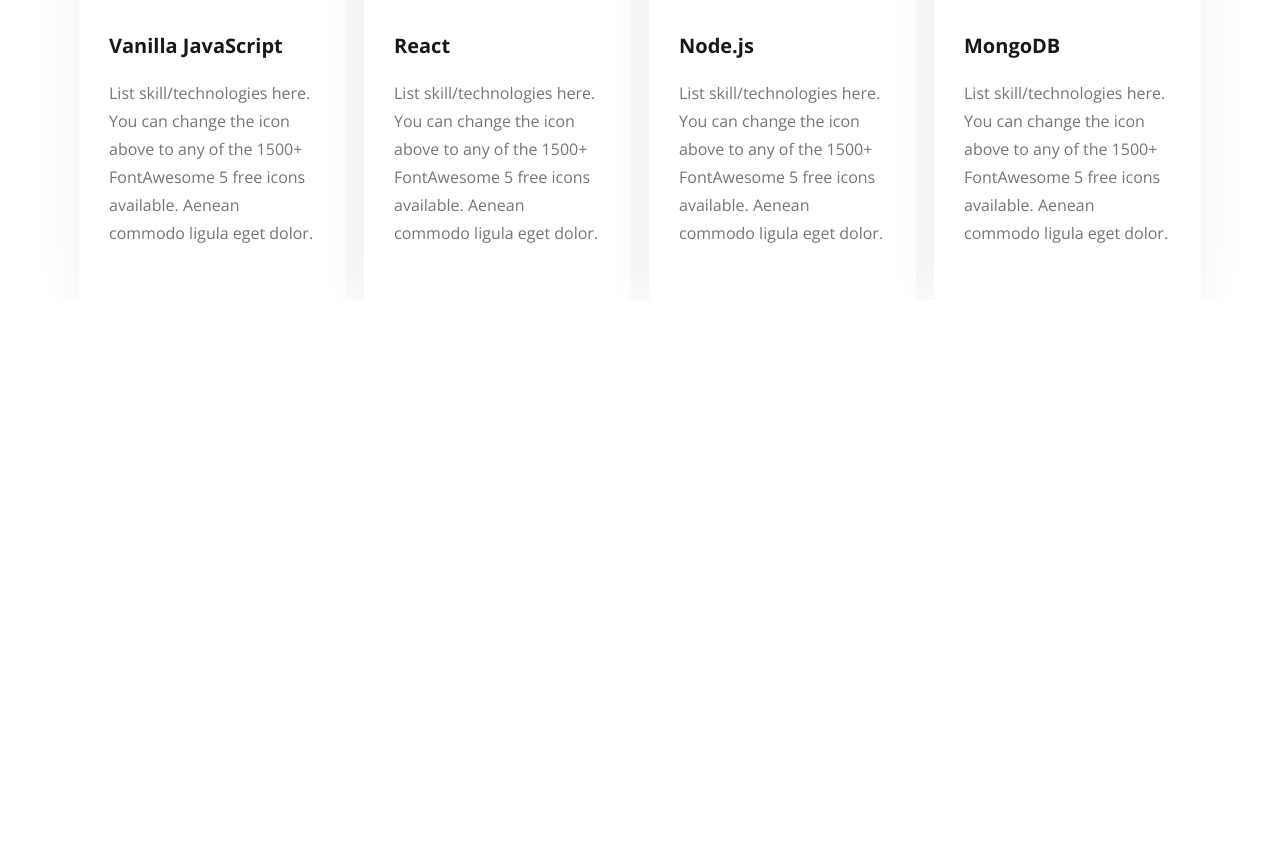
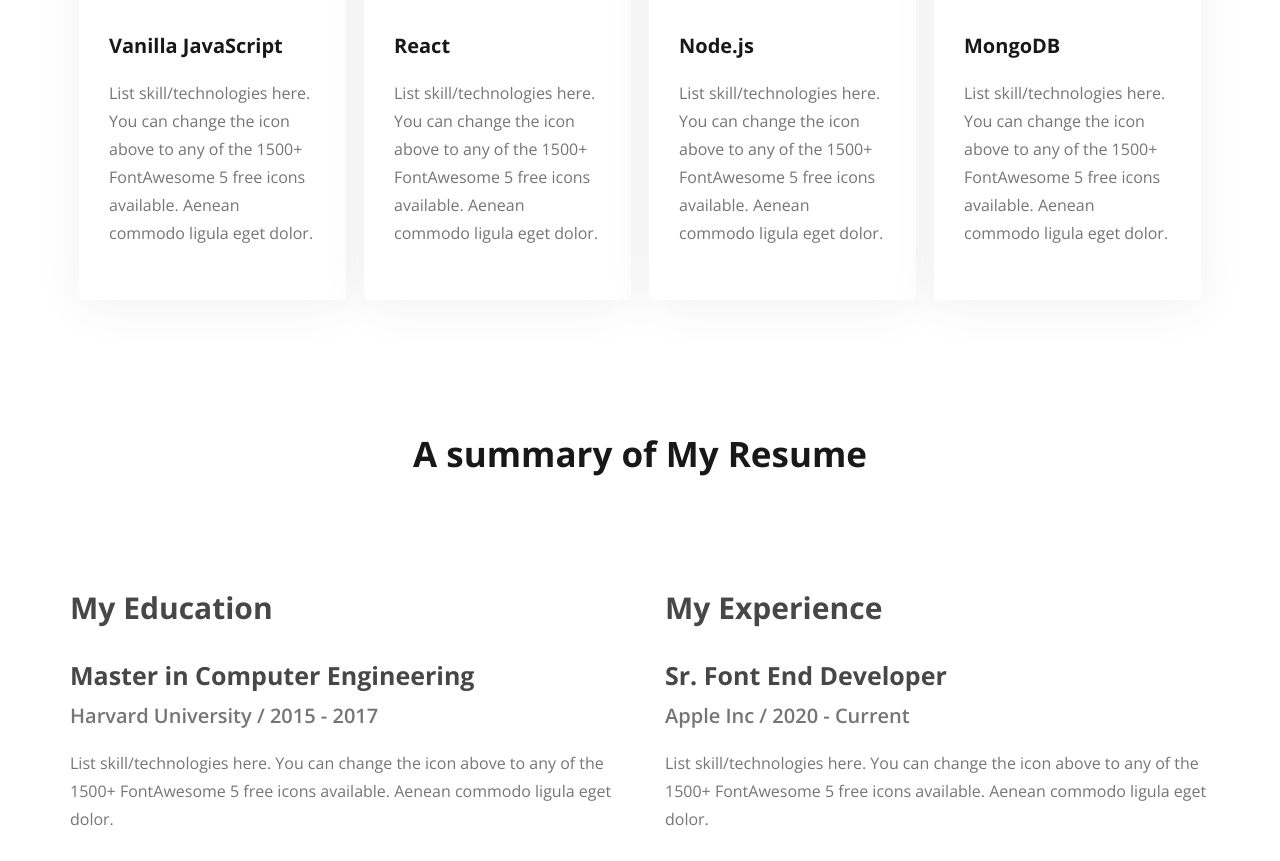
Before and after one commit to KMTonmoy/web-developer-portfolio, a plain HTML site: page index.html in a window 1280 px wide. Shown: the part 1933-2794 px from the top of the page. Before the commit the page ends 2233 px from the top, so only its background shows below. Drawn offline with nearby package versions, Linux system fonts and the light colour scheme.

Commit message:
resume Section added Fully

```diff
--- a/index.html
+++ b/index.html
@@ -75,30 +75,101 @@
                 <div class="skill">
                     <img src="images/icons/js.png" alt="">
                     <h3 class="skill-name">Vanilla JavaScript</h3>
-                    <p class="skill-desc">List skill/technologies here. You can change the icon above to any of the 1500+ FontAwesome 5
+                    <p class="skill-desc">List skill/technologies here. You can change the icon above to any of the
+                        1500+ FontAwesome 5
                         free icons available. Aenean commodo ligula eget dolor.</p>
                 </div>
                 <div class="skill">
                     <img src="images/icons/react.png" alt="">
                     <h3 class="skill-name">React</h3>
-                    <p class="skill-desc">List skill/technologies here. You can change the icon above to any of the 1500+ FontAwesome 5
+                    <p class="skill-desc">List skill/technologies here. You can change the icon above to any of the
+                        1500+ FontAwesome 5
                         free icons available. Aenean commodo ligula eget dolor.</p>
                 </div>
                 <div class="skill">
                     <img src="images/icons/nodejs.png" alt="">
                     <h3 class="skill-name">Node.js</h3>
-                    <p class="skill-desc">List skill/technologies here. You can change the icon above to any of the 1500+ FontAwesome 5
+                    <p class="skill-desc">List skill/technologies here. You can change the icon above to any of the
+                        1500+ FontAwesome 5
                         free icons available. Aenean commodo ligula eget dolor.</p>
                 </div>
                 <div class="skill">
                     <img src="images/icons/mongo.png" alt="">
                     <h3 class="skill-name">MongoDB</h3>
-                    <p class="skill-desc">List skill/technologies here. You can change the icon above to any of the 1500+ FontAwesome 5
+                    <p class="skill-desc">List skill/technologies here. You can change the icon above to any of the
+                        1500+ FontAwesome 5
                         free icons available. Aenean commodo ligula eget dolor.</p>
                 </div>
             </div>
 
 
+
+        </section>
+
+
+
+
+
+        <section class="resu">
+            <h3 class="section-title">A summary of My Resume</h3>
+
+            <div class="resume-container">
+                <div class="resume-column">
+                    <h3 class="resume-column-title">My Education</h3>
+
+                    <div class="resume-item hr-line">
+                        <h2 class="resume-item-title">Master in Computer Engineering</h2>
+                        <h2 class="resume-item-institute">Harvard University / 2015 - 2017</h2>
+                        <p class="resume-item-disc">List skill/technologies here. You can change the icon above
+                            to any of the 1500+ FontAwesome 5 free icons available. Aenean commodo ligula eget dolor.
+                        </p>
+                    </div>
+                    <div class="resume-item hr-line">
+                        <h2 class="resume-item-title">Master in Computer Engineering</h2>
+                        <h2 class="resume-item-institute">Harvard University / 2015 - 2017</h2>
+                        <p class="resume-item-disc">List skill/technologies here. You can change the icon above
+                            to any of the 1500+ FontAwesome 5 free icons available. Aenean commodo ligula eget dolor.
+                        </p>
+                    </div>
+                    <div class="resume-item">
+                        <h2 class="resume-item-title">Master in Computer Engineering</h2>
+                        <h2 class="resume-item-institute">Harvard University / 2015 - 2017</h2>
+                        <p class="resume-item-disc">List skill/technologies here. You can change the icon above
+                            to any of the 1500+ FontAwesome 5 free icons available. Aenean commodo ligula eget dolor.
+                        </p>
+                    </div>
+
+                </div>
+
+
+                <div class="resume-column">
+                    <h3 class="resume-column-title">My Experience</h3>
+
+                    <div class="resume-item hr-line">
+                        <h2 class="resume-item-title">Sr. Font End Developer</h2>
+                        <h2 class="resume-item-institute">Apple Inc / 2020 - Current</h2>
+                        <p class="resume-item-disc">List skill/technologies here. You can change the icon above
+                            to any of the 1500+ FontAwesome 5 free icons available. Aenean commodo ligula eget dolor.
+                        </p>
+                    </div>
+                    <div class="resume-item hr-line">
+                        <h2 class="resume-item-title">Jr. Font End Developer</h2>
+                        <h2 class="resume-item-institute">Dribbble Inc / 2018 - 2022</h2>
+                        <p class="resume-item-disc">List skill/technologies here. You can change the icon above
+                            to any of the 1500+ FontAwesome 5 free icons available. Aenean commodo ligula eget dolor.
+                        </p>
+                    </div>
+                    <div class="resume-item">
+                        <h2 class="resume-item-title">HTML Developer</h2>
+                        <h2 class="resume-item-institute">Adobe Inc / 2017 - 2018</h2>
+                        <p class="resume-item-disc">List skill/technologies here. You can change the icon above
+                            to any of the 1500+ FontAwesome 5 free icons available. Aenean commodo ligula eget dolor.
+                        </p>
+                    </div>
+
+                </div>
+            </div>
+            <button class="btn"><i class="fa-solid fa-download "></i>Download CV</button>
 
         </section>
 
--- a/styles/portfolio.css
+++ b/styles/portfolio.css
@@ -187,9 +187,57 @@
   gap: 24px;
 }
 
-
-.skills-Container{
+.skills-Container {
   display: flex;
   justify-content: space-around;
   margin-top: 50px;
 }
+
+/* resumie Section styles */
+.resu {
+  margin-top: 130px;
+}
+
+.resume-container {
+  display: flex;
+  text-align: left;
+  margin-top: 110px;
+  gap: 50px;
+  margin-bottom: 50px;
+}
+
+.resume-column-title {
+  color: #474747;
+  font-size: 30px;
+  font-weight: 700;
+}
+
+.resume-item-title {
+  margin-top: 30px;
+  color: #474747;
+  font-size: 25px;
+  font-weight: 700;
+  margin-bottom: 10px;
+}
+.resume-item-institute {
+  color: #757575;
+  font-size: 20px;
+  margin-top: 0;
+  font-weight: 600;
+  margin-bottom: 20px;
+}
+.resume-item-disc {
+  margin-top: 0;
+  color: #757575;
+  font-size: 16px;
+  font-weight: 400;
+  line-height: 28px;
+  margin-bottom: 30px;
+}
+
+.hr-line {
+  border-bottom: 1px solid #d1d1d1;
+}
+.fa-download{
+  margin-right: 5px;
+}
```
